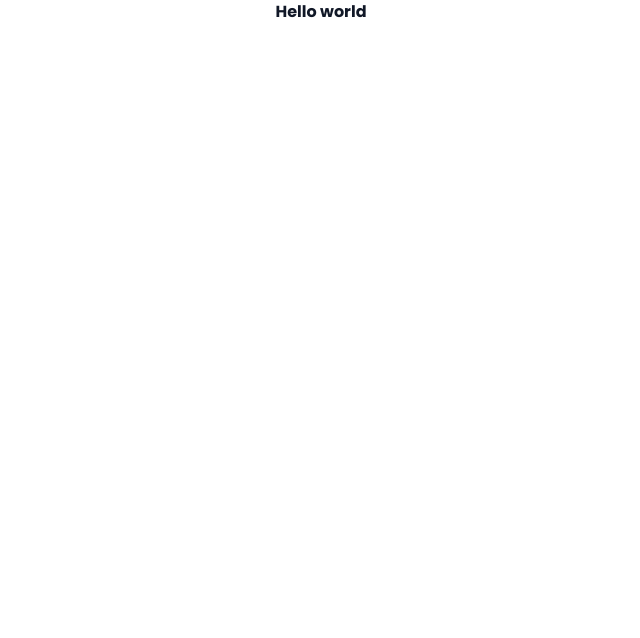
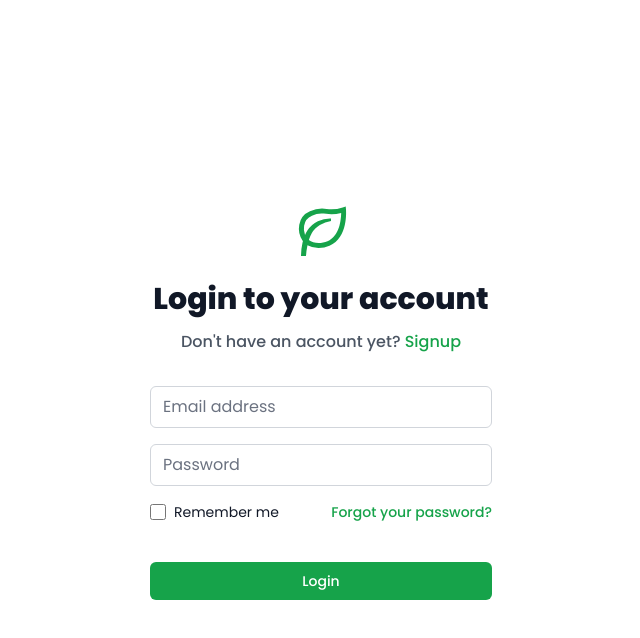
Before and after one commit to fajarfadillahh/agrikultur-project, a React (Vite) app: page / in a window 1280 px wide. Shown: the top 638 px of the page, without its empty margins (319-959 px from the left). Built offline with nearby package versions, Linux system fonts and the light colour scheme.

Commit message:
create: Login page

```diff
--- a/src/App.jsx
+++ b/src/App.jsx
@@ -1,7 +1,17 @@
 import React from "react";
+import { BrowserRouter as Router, Routes, Route } from "react-router-dom";
+
+// import pages
+import Login from "./pages/Login";
 
 const App = () => {
-  return <div className="text-center font-bold text-gray-900">Hello world</div>;
+  return (
+    <Router>
+      <Routes>
+        <Route index element={<Login />} />
+      </Routes>
+    </Router>
+  );
 };
 
 export default App;
--- a/src/assets/styles/_classes.css
+++ b/src/assets/styles/_classes.css
@@ -4,7 +4,7 @@
     @apply text-[24px] font-bold text-gray-900;
   }
   .section-text {
-    @apply font-semibold text-gray-600;
+    @apply font-medium text-gray-600;
   }
 
   /* button class */
@@ -14,6 +14,6 @@
 
   /* main class */
   .main {
-    @apply max-w[1440px] mx-auto min-h-screen overflow-hidden bg-gray-100;
+    @apply mx-auto min-h-screen max-w-[1440px] overflow-hidden bg-white;
   }
 }
--- /dev/null
+++ b/src/components/Form/FormAction.jsx
@@ -0,0 +1,24 @@
+import React from "react";
+
+const FormAction = ({
+  handleSubmit,
+  type = "Button",
+  action = "submit",
+  text,
+}) => {
+  return (
+    <>
+      {type === "Button" ? (
+        <button
+          type={action}
+          className="group relative mt-6 flex w-full justify-center rounded-md border border-transparent bg-green-600 px-4 py-2 text-sm font-medium text-white hover:bg-green-700 focus:outline-none focus:ring-2 focus:ring-green-700 focus:ring-offset-2"
+          onSubmit={handleSubmit}
+        >
+          {text}
+        </button>
+      ) : null}
+    </>
+  );
+};
+
+export default FormAction;
--- /dev/null
+++ b/src/components/Form/FormExtra.jsx
@@ -0,0 +1,33 @@
+import React from "react";
+
+const FormExtra = () => {
+  return (
+    <div className="flex items-center justify-between">
+      <div className="flex items-center">
+        <input
+          id="remember-me"
+          name="remember-me"
+          type="checkbox"
+          className="h-4 w-4 rounded border-gray-300 text-green-600 focus:ring-green-700"
+        />
+        <label
+          htmlFor="remember-me"
+          className="ml-2 block text-sm text-gray-900"
+        >
+          Remember me
+        </label>
+      </div>
+
+      <div className="text-sm">
+        <a
+          href="#"
+          className="font-medium text-green-600 hover:text-green-700 hover:underline"
+        >
+          Forgot your password?
+        </a>
+      </div>
+    </div>
+  );
+};
+
+export default FormExtra;
--- /dev/null
+++ b/src/components/Form/FormHeader.jsx
@@ -0,0 +1,26 @@
+import React from "react";
+import { Link } from "react-router-dom";
+import { BiLeaf } from "react-icons/bi";
+
+const FormHeader = ({ heading, paragraph, linkName, linkUrl = "#" }) => {
+  return (
+    <div className="grid justify-items-center gap-4 text-center">
+      <BiLeaf className="text-6xl text-green-600" />
+
+      <div className="grid gap-2">
+        <h2 className="section-title text-[30px] font-extrabold">{heading}</h2>
+        <p className="section-text">
+          {paragraph}
+          <Link
+            to={linkUrl}
+            className="font-medium text-green-600 hover:text-green-700"
+          >
+            {linkName}
+          </Link>
+        </p>
+      </div>
+    </div>
+  );
+};
+
+export default FormHeader;
--- /dev/null
+++ b/src/components/Input.jsx
@@ -0,0 +1,33 @@
+import React from "react";
+
+const Input = ({
+  handleChange,
+  value,
+  labelText,
+  labelFor,
+  id,
+  name,
+  type,
+  isRequired = false,
+  placeholder,
+}) => {
+  return (
+    <div>
+      <label htmlFor={labelFor} className="sr-only">
+        {labelText}
+      </label>
+      <input
+        onChange={handleChange}
+        value={value}
+        id={id}
+        name={name}
+        type={type}
+        required={isRequired}
+        placeholder={placeholder}
+        className="relative block w-full appearance-none rounded-md border border-gray-300 px-3 py-2 text-gray-900 placeholder-gray-500 focus:z-10 focus:border-green-600 focus:outline-none focus:ring-green-600"
+      />
+    </div>
+  );
+};
+
+export default Input;
--- /dev/null
+++ b/src/components/Login.jsx
@@ -0,0 +1,49 @@
+import React, { useState } from "react";
+
+// import components
+import Input from "./Input";
+import FormExtra from "./Form/FormExtra";
+import FormAction from "./Form/FormAction";
+import { loginFields } from "../constants/FormFields";
+
+// variables fields login
+const fields = loginFields;
+let fieldsState = {};
+fields.forEach((field) => (fieldsState[field.id] = ""));
+
+const Login = () => {
+  const [loginState, setLoginState] = useState(fieldsState);
+
+  // handle change form login
+  const handleChange = (e) => {
+    setLoginState({ ...loginState, [e.target.id]: e.target.value });
+  };
+
+  // handle submit
+  const handleSubmit = (e) => {
+    e.preventDefault();
+  };
+
+  return (
+    <form className="grid gap-4" onSubmit={handleSubmit}>
+      {fields.map((field) => (
+        <Input
+          key={field.id}
+          handleChange={handleChange}
+          value={loginState[field.id]}
+          labelText={field.labelText}
+          labelFor={field.labelFor}
+          id={field.id}
+          name={field.name}
+          type={field.type}
+          isRequired={field.isRequired}
+          placeholder={field.placeholder}
+        />
+      ))}
+      <FormExtra />
+      <FormAction text="Login" handleSubmit={handleSubmit} />
+    </form>
+  );
+};
+
+export default Login;
--- /dev/null
+++ b/src/constants/FormFields.jsx
@@ -0,0 +1,65 @@
+export const loginFields = [
+  {
+    labelText: "Email address",
+    labelFor: "email-address",
+    id: "email-address",
+    name: "email",
+    type: "email",
+    autoComplete: "email",
+    isRequired: true,
+    placeholder: "Email address",
+  },
+  {
+    labelText: "Password",
+    labelFor: "password",
+    id: "password",
+    name: "password",
+    type: "password",
+    autoComplete: "current-password",
+    isRequired: true,
+    placeholder: "Password",
+  },
+];
+
+export const registerFields = [
+  {
+    labelText: "Username",
+    labelFor: "username",
+    id: "username",
+    name: "username",
+    type: "text",
+    autoComplete: "username",
+    isRequired: true,
+    placeholder: "Username",
+  },
+  {
+    labelText: "Email address",
+    labelFor: "email-address",
+    id: "email-address",
+    name: "email",
+    type: "email",
+    autoComplete: "email",
+    isRequired: true,
+    placeholder: "Email address",
+  },
+  {
+    labelText: "Password",
+    labelFor: "password",
+    id: "password",
+    name: "password",
+    type: "password",
+    autoComplete: "current-password",
+    isRequired: true,
+    placeholder: "Password",
+  },
+  {
+    labelText: "Confirm Password",
+    labelFor: "confirm-password",
+    id: "confirm-password",
+    name: "confirm-password",
+    type: "password",
+    autoComplete: "confirm-password",
+    isRequired: true,
+    placeholder: "Confirm Password",
+  },
+];
--- /dev/null
+++ b/src/pages/Login.jsx
@@ -0,0 +1,23 @@
+import React from "react";
+
+// import components
+import Header from "../components/Form/FormHeader";
+import Login from "../components/Login";
+
+const LoginPage = () => {
+  return (
+    <main className="main flex items-center justify-center">
+      <div className="grid gap-8">
+        <Header
+          heading="Login to your account"
+          paragraph="Don't have an account yet? "
+          linkName="Signup"
+          linkUrl="/signup"
+        />
+        <Login />
+      </div>
+    </main>
+  );
+};
+
+export default LoginPage;
```
